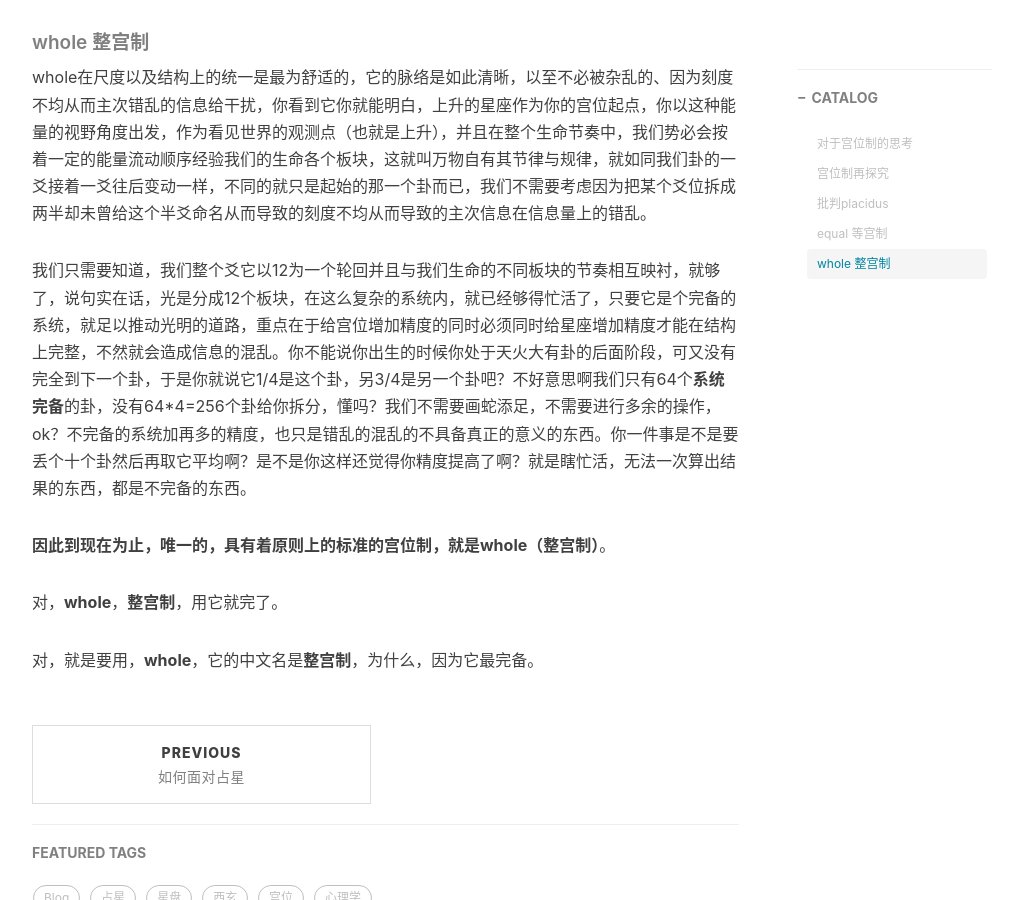
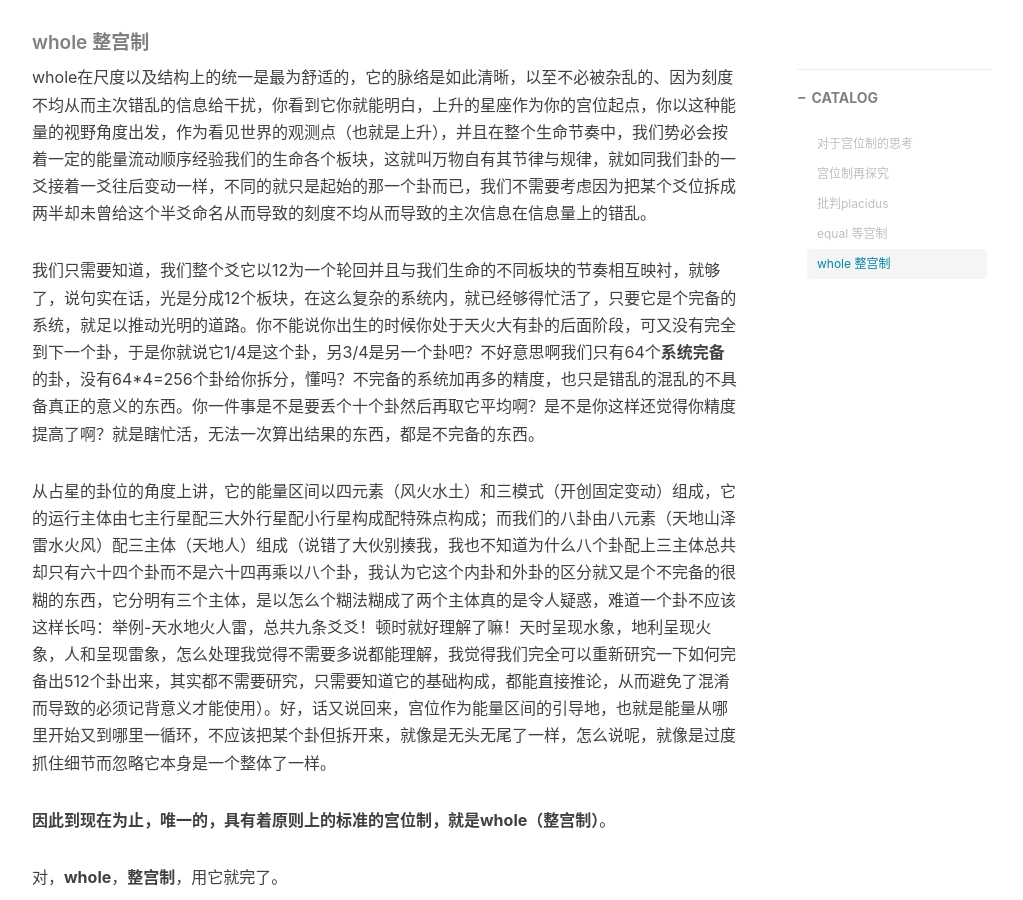
Before and after one commit to ovoskyo/ovoskyo.github.io, a Jekyll site: the page built from _posts/2025-04-03-宫位制.markdown, in a window 1280 px wide and 900 px high, scrolled down 3573 px. Shown: the whole window, without its empty margins (233-1256 px from the left). Built offline with Jekyll 4.4.1, drawn with Linux system fonts in a browser that asks for light colours; nearby versions of some CDN libraries; comment, search, counter and statistics services are not loaded.

Commit message:
post 修改little 强迫症的心累 反复改来改去。。。

```diff
--- a/_posts/2025-04-03-宫位制.markdown
+++ b/_posts/2025-04-03-宫位制.markdown
@@ -58,7 +58,9 @@ whole与equal唯一的不同就是是否纳入度数作为宫位的考量，whol
 
 whole在尺度以及结构上的统一是最为舒适的，它的脉络是如此清晰，以至不必被杂乱的、因为刻度不均从而主次错乱的信息给干扰，你看到它你就能明白，上升的星座作为你的宫位起点，你以这种能量的视野角度出发，作为看见世界的观测点（也就是上升），并且在整个生命节奏中，我们势必会按着一定的能量流动顺序经验我们的生命各个板块，这就叫万物自有其节律与规律，就如同我们卦的一爻接着一爻往后变动一样，不同的就只是起始的那一个卦而已，我们不需要考虑因为把某个爻位拆成两半却未曾给这个半爻命名从而导致的刻度不均从而导致的主次信息在信息量上的错乱。
 
-我们只需要知道，我们整个爻它以12为一个轮回并且与我们生命的不同板块的节奏相互映衬，就够了，说句实在话，光是分成12个板块，在这么复杂的系统内，就已经够得忙活了，只要它是个完备的系统，就足以推动光明的道路，重点在于给宫位增加精度的同时必须同时给星座增加精度才能在结构上完整，不然就会造成信息的混乱。你不能说你出生的时候你处于天火大有卦的后面阶段，可又没有完全到下一个卦，于是你就说它1/4是这个卦，另3/4是另一个卦吧？不好意思啊我们只有64个**系统完备**的卦，没有64*4=256个卦给你拆分，懂吗？我们不需要画蛇添足，不需要进行多余的操作，ok？不完备的系统加再多的精度，也只是错乱的混乱的不具备真正的意义的东西。你一件事是不是要丢个十个卦然后再取它平均啊？是不是你这样还觉得你精度提高了啊？就是瞎忙活，无法一次算出结果的东西，都是不完备的东西。
+我们只需要知道，我们整个爻它以12为一个轮回并且与我们生命的不同板块的节奏相互映衬，就够了，说句实在话，光是分成12个板块，在这么复杂的系统内，就已经够得忙活了，只要它是个完备的系统，就足以推动光明的道路。你不能说你出生的时候你处于天火大有卦的后面阶段，可又没有完全到下一个卦，于是你就说它1/4是这个卦，另3/4是另一个卦吧？不好意思啊我们只有64个**系统完备**的卦，没有64*4=256个卦给你拆分，懂吗？不完备的系统加再多的精度，也只是错乱的混乱的不具备真正的意义的东西。你一件事是不是要丢个十个卦然后再取它平均啊？是不是你这样还觉得你精度提高了啊？就是瞎忙活，无法一次算出结果的东西，都是不完备的东西。
+
+从占星的卦位的角度上讲，它的能量区间以四元素（风火水土）和三模式（开创固定变动）组成，它的运行主体由七主行星配三大外行星配小行星构成配特殊点构成；而我们的八卦由八元素（天地山泽雷水火风）配三主体（天地人）组成（说错了大伙别揍我，我也不知道为什么八个卦配上三主体总共却只有六十四个卦而不是六十四再乘以八个卦，我认为它这个内卦和外卦的区分就又是个不完备的很糊的东西，它分明有三个主体，是以怎么个糊法糊成了两个主体真的是令人疑惑，难道一个卦不应该这样长吗：举例-天水地火人雷，总共九条爻爻！顿时就好理解了嘛！天时呈现水象，地利呈现火象，人和呈现雷象，怎么处理我觉得不需要多说都能理解，我觉得我们完全可以重新研究一下如何完备出512个卦出来，其实都不需要研究，只需要知道它的基础构成，都能直接推论，从而避免了混淆而导致的必须记背意义才能使用）。好，话又说回来，宫位作为能量区间的引导地，也就是能量从哪里开始又到哪里一循环，不应该把某个卦但拆开来，就像是无头无尾了一样，怎么说呢，就像是过度抓住细节而忽略它本身是一个整体了一样。
 
 **因此到现在为止，唯一的，具有着原则上的标准的宫位制，就是whole（整宫制）**。
 
```
